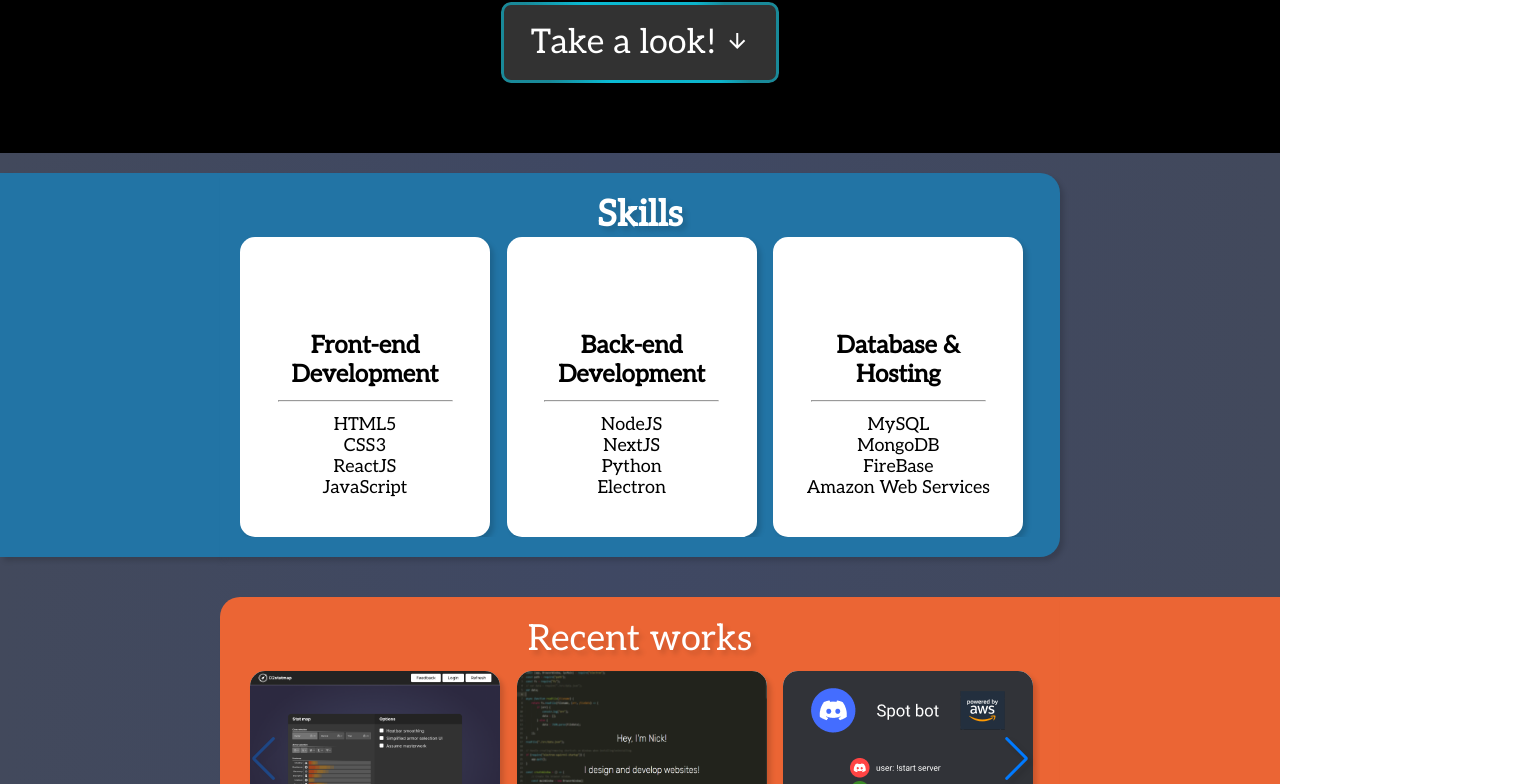
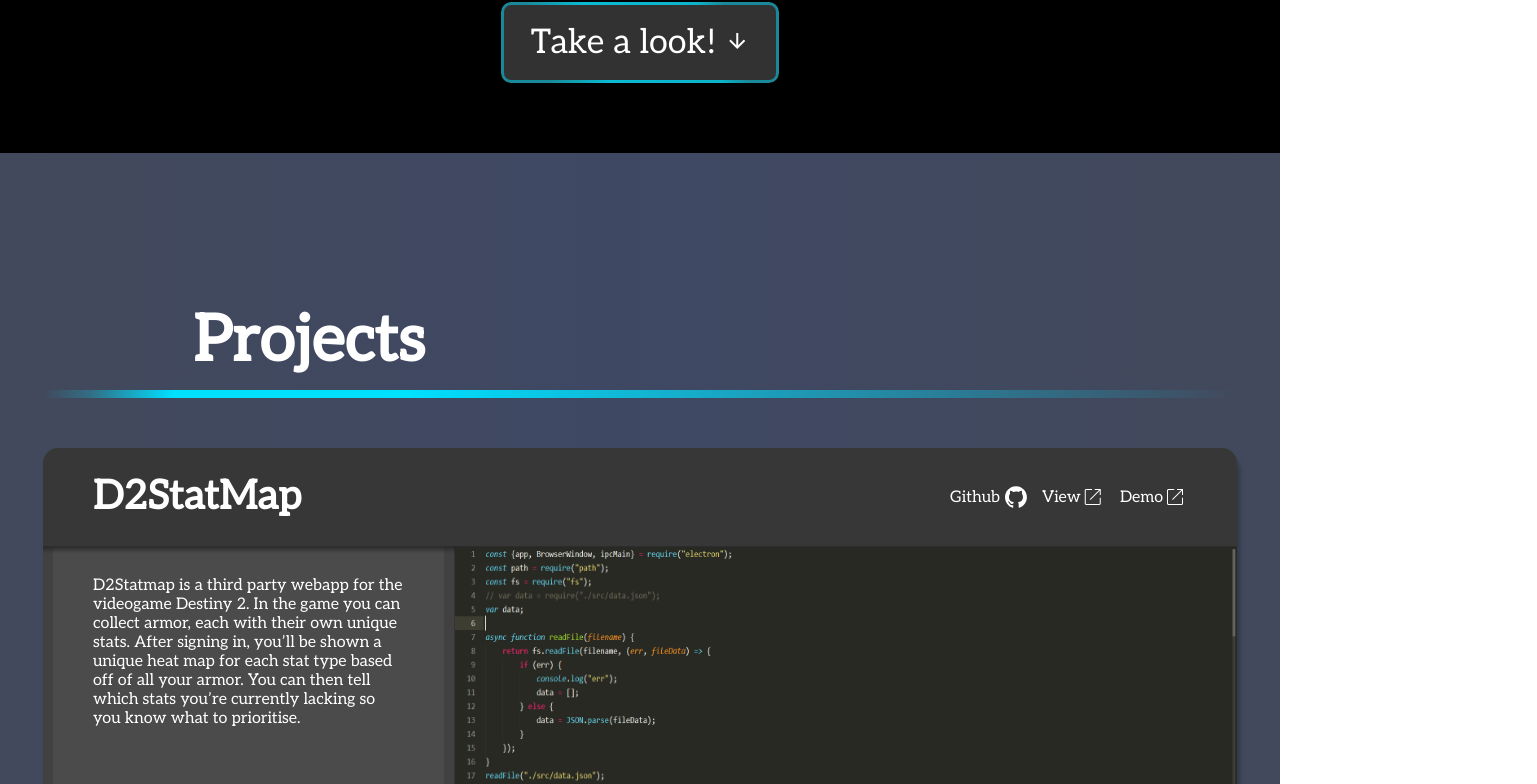
Before and after one commit to NSkelin/Web-Portfolio, a Next.js app: page / in a window 1280 px wide. Shown: the part 647-1431 px from the top of the page, 1537 px wide, since content can reach past the window. Built offline with nearby package versions, Linux system fonts and the light colour scheme; some icons are missing.

Commit message:
replace the old projects component with a new one

```diff
--- a/pages/index.jsx
+++ b/pages/index.jsx
@@ -2,11 +2,12 @@ import Head from "next/head";
 import styles from "../styles/index.module.css";
 import CardHolder from "../components/cardHolder.jsx";
 import ContactMe from "../components/contactMe.jsx";
-import {projectsCarouselData, skillCarouselData, contactLinks} from "../data";
+import {skillCarouselData, contactLinks} from "../data";
 import Link from "next/link";
 import pfp from "../public/profile_picture.png";
 
 import Landing from "../components/landing.jsx";
+import Projects from "../components/Projects/";
 
 export default function Index() {
 	return (
@@ -19,13 +20,10 @@ export default function Index() {
 
 			<main className={styles.main}>
 				<Landing imageSrc={pfp} title={"Hey, im Nick!"} subtitle={"I develop websites & stuff"}></Landing>
+				<Projects></Projects>
 
 				<CardHolder title="Skills" cards={skillCarouselData.cards} style={{direction: "left", color: "#2274a5"}} />
-				<CardHolder
-					title="Recent works"
-					cards={projectsCarouselData.cards}
-					style={{direction: "right", color: "#eb6534"}}
-				/>
+
 				<ContactMe links={contactLinks} />
 			</main>
 
```
